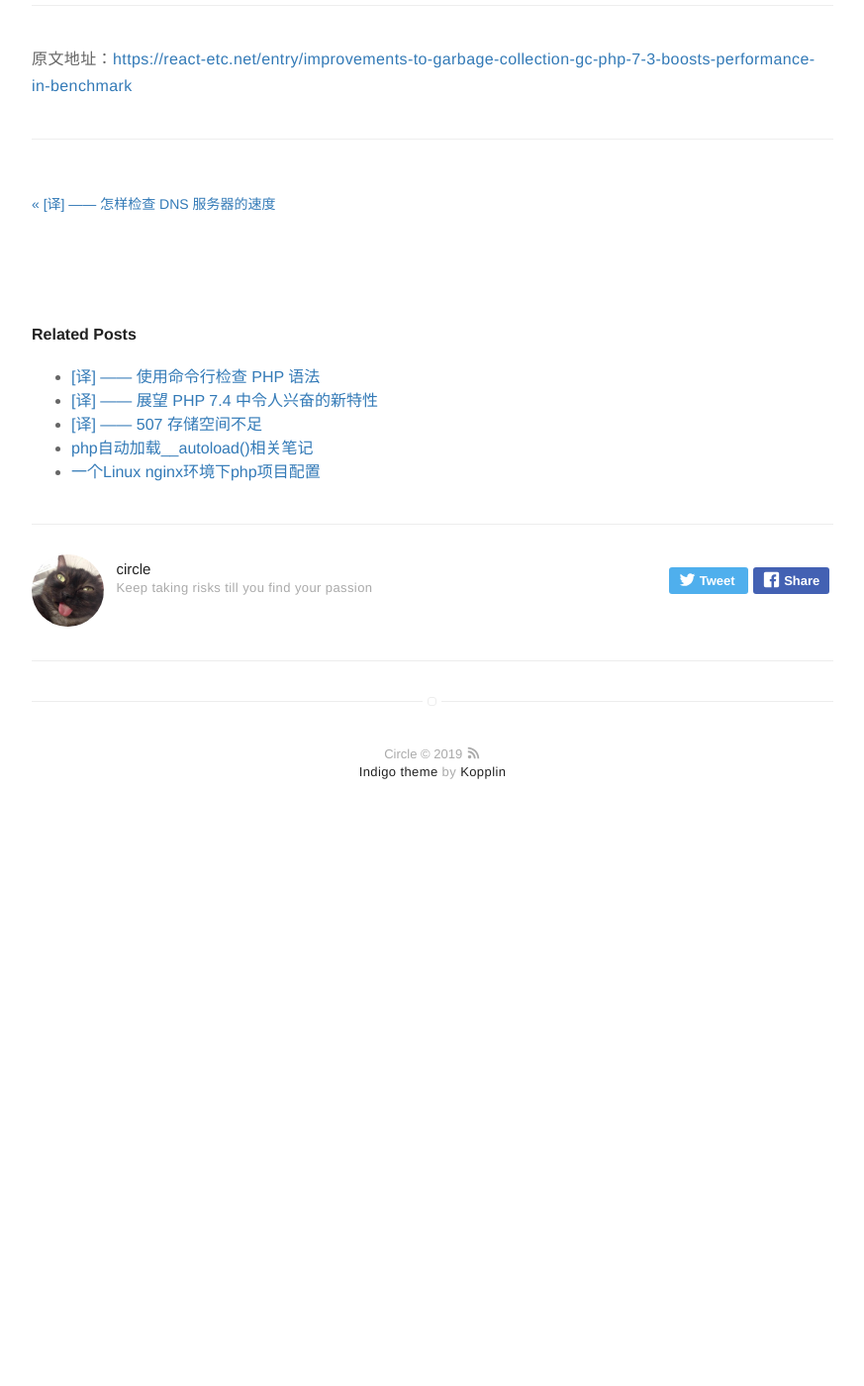
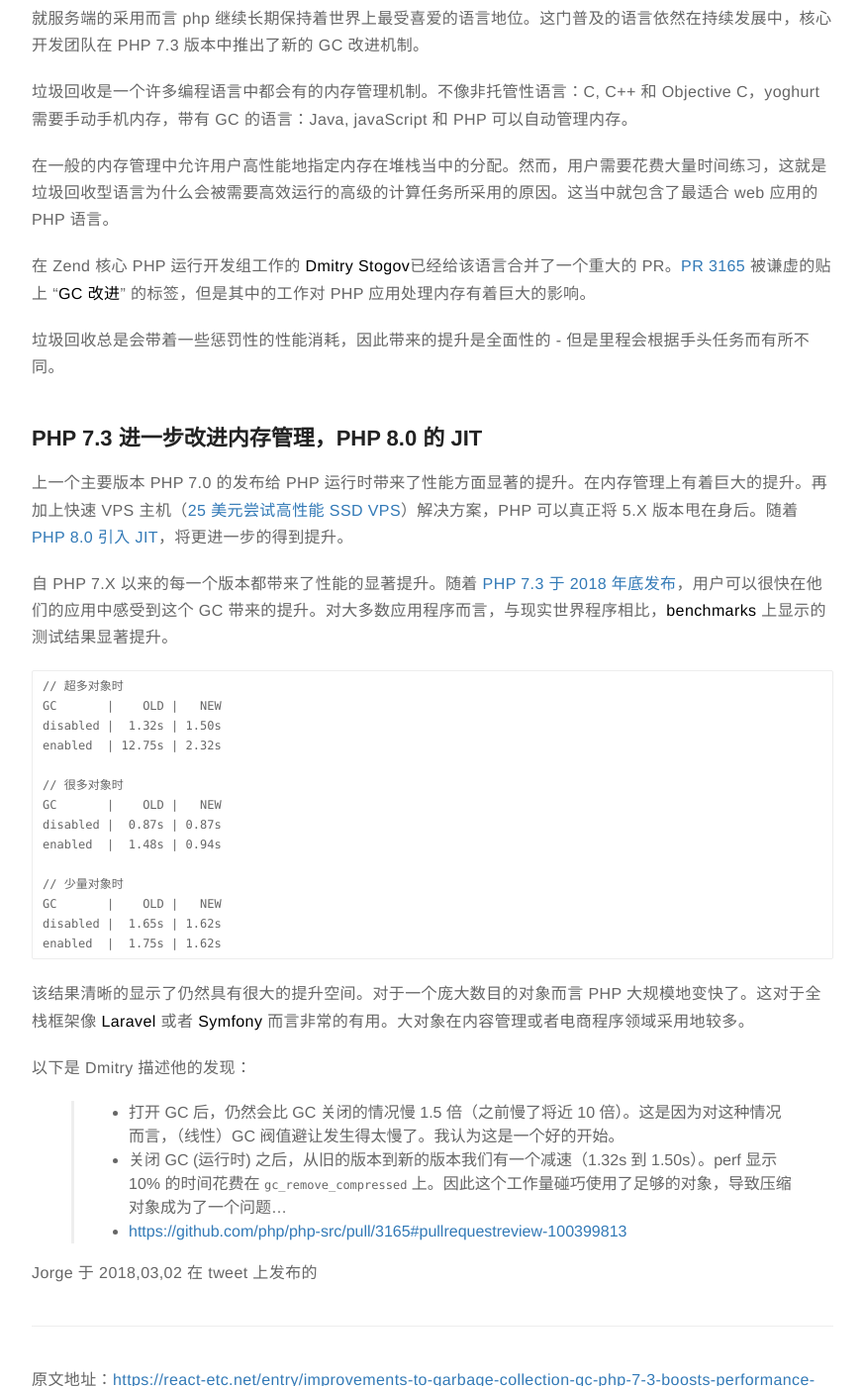
Before and after one commit to rust17/blog, a Jekyll site: the page built from _posts/2019-08-29-improvements-to-garbage-collection-php7.3.markdown, in a window 1280 px wide and 1400 px high, scrolled down 356 px. Shown: the whole window at 99% size, without its empty margins (203-1076 px from the left). Built offline with Jekyll 4.4.1, drawn with Linux system fonts in a browser that asks for light colours; comment, search, counter and statistics services are not loaded; before the commit the page ends 1207 px from its top, so only the background shows below that.

Commit message:
update article improvements-to-garbage-collection-php7.3

````diff
--- a/_posts/2019-08-29-improvements-to-garbage-collection-php7.3.markdown
+++ b/_posts/2019-08-29-improvements-to-garbage-collection-php7.3.markdown
@@ -14,9 +14,57 @@ author: circle
 description: improvements to garbage collection in php 7.3, 5x boost performance in tests
 ---
 
+就服务端的采用而言 php 继续长期保持着世界上最受喜爱的语言地位。这门普及的语言依然在持续发展中，核心开发团队在 PHP 7.3 版本中推出了新的 GC 改进机制。
+
+垃圾回收是一个许多编程语言中都会有的内存管理机制。不像非托管性语言：C, C++ 和 Objective C，yoghurt需要手动手机内存，带有 GC 的语言：Java, javaScript 和 PHP 可以自动管理内存。
+
+在一般的内存管理中允许用户高性能地指定内存在堆栈当中的分配。然而，用户需要花费大量时间练习，这就是垃圾回收型语言为什么会被需要高效运行的高级的计算任务所采用的原因。这当中就包含了最适合 web 应用的 PHP 语言。
+
+在 Zend 核心 PHP 运行开发组工作的 **Dmitry Stogov**已经给该语言合并了一个重大的 PR。[PR 3165][1] 被谦虚的贴上 "**GC 改进**" 的标签，但是其中的工作对 PHP 应用处理内存有着巨大的影响。
+
+垃圾回收总是会带着一些惩罚性的性能消耗，因此带来的提升是全面性的 - 但是里程会根据手头任务而有所不同。
+
+## PHP 7.3 进一步改进内存管理，PHP 8.0 的 JIT
+
+上一个主要版本 PHP 7.0 的发布给 PHP 运行时带来了性能方面显著的提升。在内存管理上有着巨大的提升。再加上快速 VPS 主机（[25 美元尝试高性能 SSD VPS][2]）解决方案，PHP 可以真正将 5.X 版本甩在身后。随着 [PHP 8.0 引入 JIT][3]，将更进一步的得到提升。
+
+自 PHP 7.X 以来的每一个版本都带来了性能的显著提升。随着 [PHP 7.3 于 2018 年底发布][4]，用户可以很快在他们的应用中感受到这个 GC 带来的提升。对大多数应用程序而言，与现实世界程序相比，**benchmarks** 上显示的测试结果显著提升。
+
+```
+// 超多对象时
+GC       |    OLD |   NEW
+disabled |  1.32s | 1.50s
+enabled  | 12.75s | 2.32s
+
+// 很多对象时
+GC       |    OLD |   NEW
+disabled |  0.87s | 0.87s
+enabled  |  1.48s | 0.94s
+
+// 少量对象时
+GC       |    OLD |   NEW
+disabled |  1.65s | 1.62s
+enabled  |  1.75s | 1.62s
+```
+
+该结果清晰的显示了仍然具有很大的提升空间。对于一个庞大数目的对象而言 PHP 大规模地变快了。这对于全栈框架像 **Laravel** 或者 **Symfony** 而言非常的有用。大对象在内容管理或者电商程序领域采用地较多。
+
+以下是 Dmitry 描述他的发现：
+
+> * 打开 GC 后，仍然会比 GC 关闭的情况慢 1.5 倍（之前慢了将近 10 倍）。这是因为对这种情况而言，（线性）GC 阀值避让发生得太慢了。我认为这是一个好的开始。
+> * 关闭 GC (运行时) 之后，从旧的版本到新的版本我们有一个减速（1.32s 到 1.50s）。perf 显示 10% 的时间花费在 `gc_remove_compressed` 上。因此这个工作量碰巧使用了足够的对象，导致压缩对象成为了一个问题...
+> - [https://github.com/php/php-src/pull/3165#pullrequestreview-100399813][5]
+
+Jorge 于 2018,03,02 在 tweet 上发布的
 
 ---
 
 原文地址：[https://react-etc.net/entry/improvements-to-garbage-collection-gc-php-7-3-boosts-performance-in-benchmark](https://react-etc.net/entry/improvements-to-garbage-collection-gc-php-7-3-boosts-performance-in-benchmark)
 
 ---
+
+[1]: https://github.com/php/php-src/pull/3165
+[2]: https://upcloud.com/signup/?promo=KJ8BMX
+[3]: https://react-etc.net/entry/php-8-0-0-release-date-and-jit-status
+[4]: https://react-etc.net/page/php-7-3-features-release-date
+[5]: https://github.com/php/php-src/pull/3165#pullrequestreview-100399813
````
